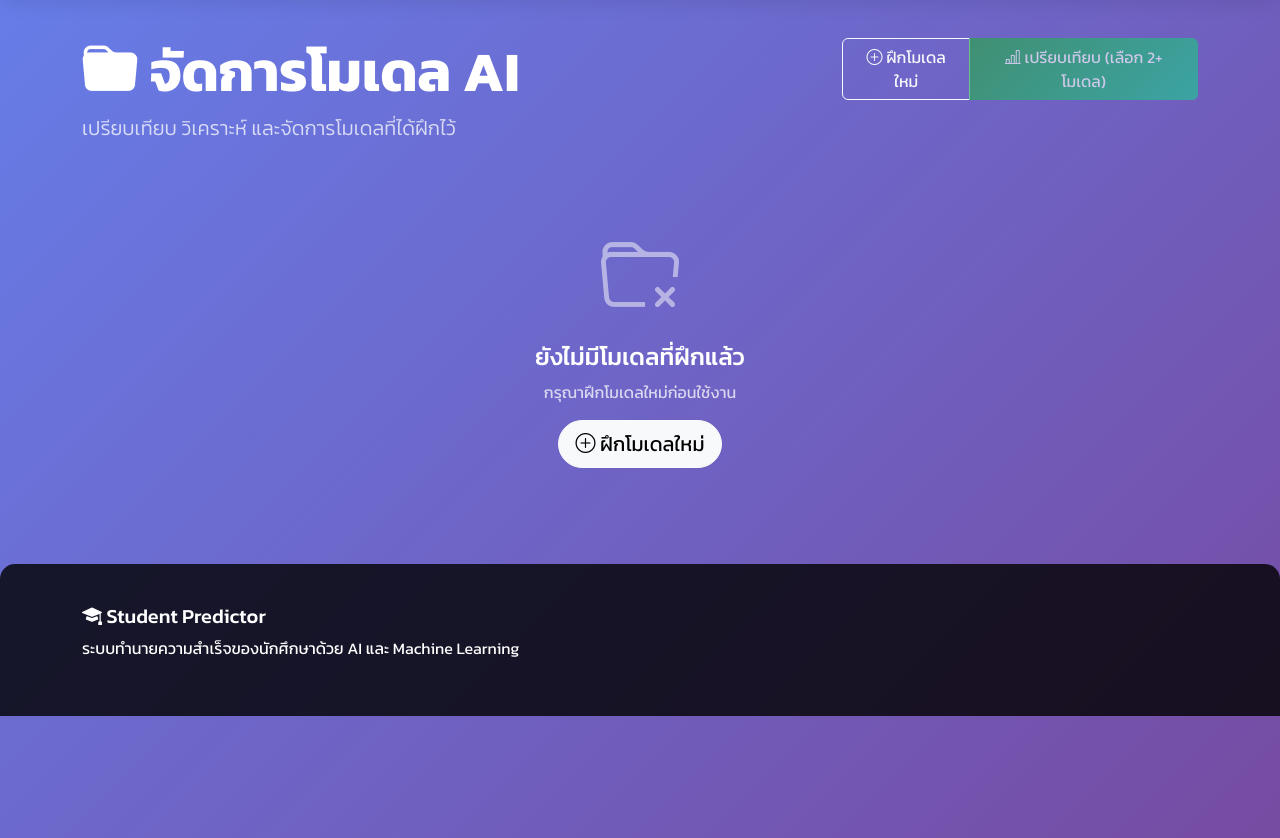
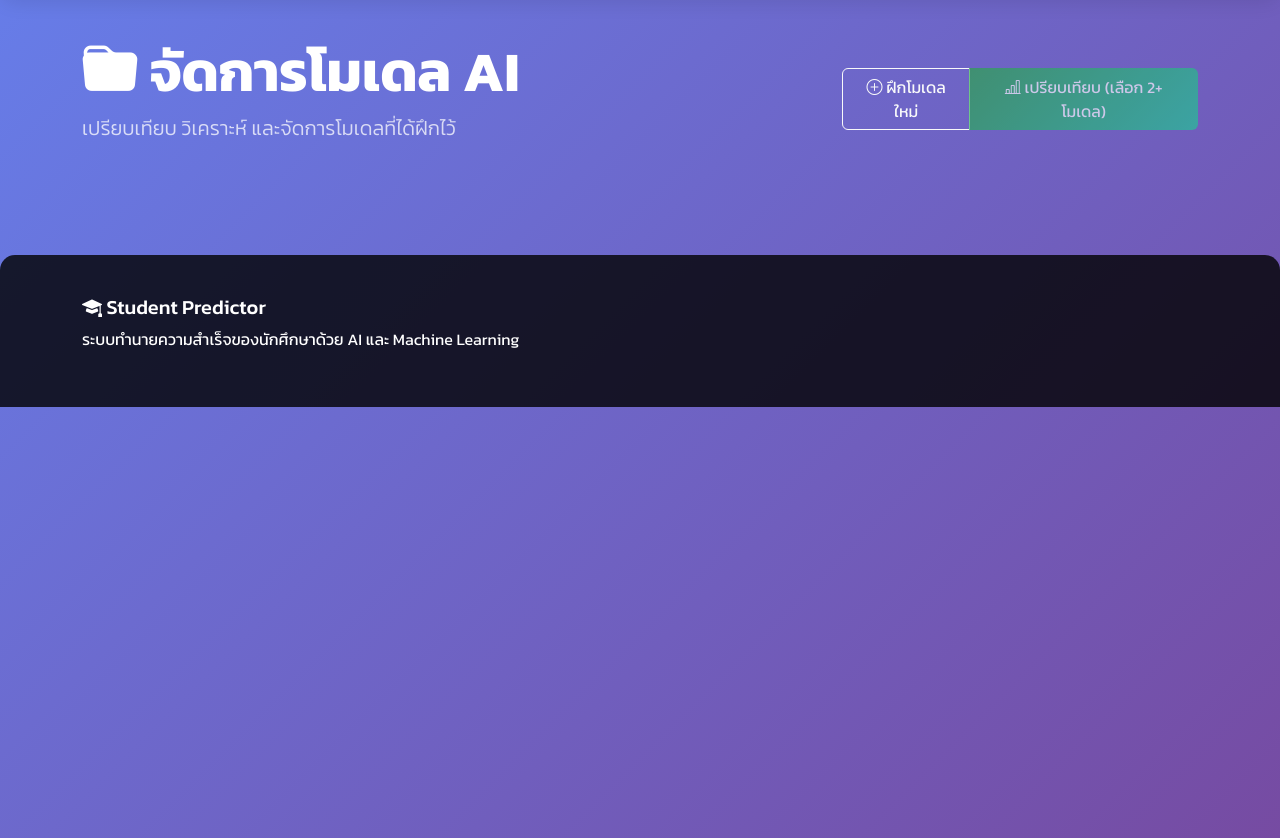
Before and after one commit to iot1234/aitest, a Flask app: page /models in a window 1280 px wide. Shown: the part 62-900 px from the top of the page. Run offline with Flask 3, Linux system fonts and the light colour scheme; data that the repository does not hold is empty.

Commit message:
Update model_management.html

```diff
--- a/templates/model_management.html
+++ b/templates/model_management.html
@@ -3,55 +3,140 @@
 {% block title %}จัดการโมเดล - {{ super() }}{% endblock %}
 
 {% block custom_css %}
+<style>
+/* ==========================================
+   Global Styles
+   ========================================== */
+.display-4 {
+    font-size: 2.5rem;
+}
+
+@media (min-width: 768px) {
+    .display-4 {
+        font-size: 3.5rem;
+    }
+}
+
+/* ==========================================
+   Model Card Styles
+   ========================================== */
 .model-card {
     transition: all 0.3s ease;
-    background: rgba(255,255,255,0.95);
+    background: rgba(255, 255, 255, 0.95);
     backdrop-filter: blur(10px);
+    border-radius: 15px;
+    box-shadow: 0 4px 15px rgba(0, 0, 0, 0.1);
+    border: none;
+    overflow: hidden;
 }
 
 .model-card:hover {
-    transform: translateY(-5px);
-    box-shadow: 0 15px 35px rgba(0,0,0,0.15);
+    transform: translateY(-8px);
+    box-shadow: 0 15px 35px rgba(0, 0, 0, 0.15);
+}
+
+.model-card .card-header {
+    background: var(--primary-gradient);
+    color: white;
+    font-weight: 600;
+    border-radius: 15px 15px 0 0 !important;
+    padding: 1.25rem;
+}
+
+.model-card .card-body {
+    padding: 1.5rem;
+}
+
+.metric-item {
+    padding: 0.5rem 0;
+}
+
+.metric-value {
+    font-size: 1.25rem;
+    font-weight: 700;
 }
 
 .performance-chart {
-    height: 200px;
+    height: 150px; /* ลดความสูงเพื่อประหยัดพื้นที่บนมือถือ */
 }
 
-.feature-importance-bar {
-    background: linear-gradient(90deg, var(--primary-gradient));
-    height: 20px;
-    border-radius: 10px;
-    transition: width 0.3s ease;
+.overall-score .badge {
+    font-size: 1rem;
+    padding: 0.5em 1em;
 }
 
 .model-actions {
-    border-top: 1px solid rgba(0,0,0,0.1);
-    padding-top: 15px;
-    margin-top: 15px;
+    border-top: 1px solid rgba(0, 0, 0, 0.1);
+    padding-top: 1rem;
+    margin-top: 1rem;
 }
 
+.model-actions .btn {
+    border-radius: 20px;
+}
+
+/* ==========================================
+   Comparison Section Styles
+   ========================================== */
 .comparison-chart-container {
-    background: rgba(255,255,255,0.95);
+    background: rgba(255, 255, 255, 0.95);
     backdrop-filter: blur(10px);
     border-radius: 20px;
-    padding: 30px;
-    box-shadow: 0 10px 30px rgba(0,0,0,0.1);
+    padding: 2rem;
+    box-shadow: 0 10px 30px rgba(0, 0, 0, 0.1);
 }
+
+.comparison-chart-container h4 {
+    font-weight: bold;
+    color: #333;
+}
+
+.comparison-stats h6 {
+    color: #6c757d;
+    font-weight: bold;
+}
+
+/* ==========================================
+   Empty State Styles
+   ========================================== */
+#emptyState {
+    background: rgba(255, 255, 255, 0.1);
+    backdrop-filter: blur(10px);
+    border-radius: 20px;
+}
+
+/* ==========================================
+   Responsive Utilities
+   ========================================== */
+@media (max-width: 767.98px) {
+    .text-end-md {
+        text-align: center !important;
+    }
+    .btn-group {
+        display: flex;
+        flex-direction: column;
+        gap: 10px;
+        width: 100%;
+    }
+    .btn-group .btn {
+        width: 100%;
+    }
+}
+</style>
 {% endblock %}
 
 {% block content %}
 <div class="container">
     <div id="alertContainer"></div>
 
-    <div class="row mb-4">
-        <div class="col-md-8">
+    <div class="row mb-5">
+        <div class="col-md-8 text-center text-md-start mb-4 mb-md-0">
             <h1 class="display-4 fw-bold text-white mb-2">
                 <i class="bi bi-folder-fill"></i> จัดการโมเดล AI
             </h1>
             <p class="lead text-white opacity-75">เปรียบเทียบ วิเคราะห์ และจัดการโมเดลที่ได้ฝึกไว้</p>
         </div>
-        <div class="col-md-4 text-end">
+        <div class="col-md-4 text-end text-end-md d-flex align-items-center justify-content-center justify-content-md-end">
             <div class="btn-group" role="group">
                 <a href="{{ url_for('index') }}" class="btn btn-outline-light">
                     <i class="bi bi-plus-circle"></i> ฝึกโมเดลใหม่
@@ -68,12 +153,12 @@
             <i class="bi bi-graph-up"></i> การเปรียบเทียบประสิทธิภาพโมเดล
         </h4>
         <div class="row">
-            <div class="col-md-8">
-                <canvas id="comparisonChart"></canvas>
+            <div class="col-md-8 mb-4 mb-md-0">
+                <canvas id="comparisonChart" class="w-100 h-100"></canvas>
             </div>
             <div class="col-md-4">
                 <div class="comparison-stats">
-                    <h6>สถิติการเปรียบเทียบ</h6>
+                    <h6 class="mb-3">สถิติการเปรียบเทียบ</h6>
                     <div id="comparisonStats"></div>
                 </div>
             </div>
@@ -117,6 +202,7 @@
 {% endblock %}
 
 {% block custom_js %}
+<script>
     let availableModels = [];
     let selectedModels = [];
     let comparisonChart = null;
@@ -168,13 +254,13 @@ function displayModels(models) {
                 <div class="card model-card h-100">
                     <div class="card-header d-flex justify-content-between align-items-center">
                         <div>
-                        <h6 class="mb-1">${model.filename}</h6>
-                        <small class="text-muted">${model.data_format}</small>
+                            <h6 class="mb-1">${model.filename.replace('.joblib', '')}</h6>
+                            <small class="text-white opacity-75">${model.data_format}</small>
                         </div>
-                    <div class="form-check">
+                        <div class="form-check form-check-inline">
                             <input class="form-check-input" type="checkbox" id="model_${index}"
                                    onchange="toggleModelSelection('${model.filename}', this.checked)">
-                        <label class="form-check-label" for="model_${index}">เลือก</label>
+                            <label class="form-check-label text-white opacity-75" for="model_${index}">เลือก</label>
                         </div>
                     </div>
                     <div class="card-body">
@@ -218,7 +304,7 @@ function displayModels(models) {
                         </div>
 
                         <div class="model-actions">
-                        <div class="d-flex gap-2 justify-content-between">
+                            <div class="d-flex gap-2 justify-content-center justify-content-md-between flex-wrap">
                                 <a href="{{ url_for('curriculum_page') }}?model=${model.filename}" class="btn btn-outline-info btn-sm">
                                     <i class="bi bi-play-circle"></i> ทดสอบ
                                 </a>
@@ -265,8 +351,14 @@ function createPerformanceChart(canvasId, performance) {
                 responsive: true,
                 maintainAspectRatio: false,
                 plugins: {
-                legend: { display: false },
-                tooltip: { callbacks: { label: (context) => `${context.label}: ${context.parsed.toFixed(1)}%` } }
+                    legend: {
+                        display: false
+                    },
+                    tooltip: {
+                        callbacks: {
+                            label: (context) => `${context.label}: ${context.parsed.toFixed(1)}%`
+                        }
+                    }
                 }
             }
         });
@@ -291,9 +383,9 @@ function toggleModelSelection(filename, checked) {
 
         const compareBtn = document.getElementById('compareBtn');
         compareBtn.disabled = selectedModels.length < 2;
-    compareBtn.innerHTML = selectedModels.length < 2
-        ? '<i class="bi bi-bar-chart-line"></i> เปรียบเทียบ (เลือก 2+ โมเดล)'
-        : `<i class="bi bi-bar-chart-line"></i> เปรียบเทียบ (${selectedModels.length})`;
+        compareBtn.innerHTML = selectedModels.length < 2 ?
+            '<i class="bi bi-bar-chart-line"></i> เปรียบเทียบ (เลือก 2+ โมเดล)' :
+            `<i class="bi bi-bar-chart-line"></i> เปรียบเทียบ (${selectedModels.length})`;
     }
 
     async function compareSelectedModels() {
@@ -306,7 +398,10 @@ async function compareSelectedModels() {
         displayComparisonTable(selectedModelData);
         document.getElementById('comparisonChartContainer').classList.remove('d-none');
         document.getElementById('comparisonTableContainer').classList.remove('d-none');
-    document.getElementById('comparisonChartContainer').scrollIntoView({ behavior: 'smooth', block: 'start' });
+        document.getElementById('comparisonChartContainer').scrollIntoView({
+            behavior: 'smooth',
+            block: 'start'
+        });
     }
 
     function displayComparisonChart(models) {
@@ -332,7 +427,16 @@ function displayComparisonChart(models) {
                 labels: ['Accuracy', 'Precision', 'Recall', 'F1-Score'],
                 datasets: datasets
             },
-        options: { responsive: true, maintainAspectRatio: false, scales: { r: { beginAtZero: true, max: 100 } } }
+            options: {
+                responsive: true,
+                maintainAspectRatio: false,
+                scales: {
+                    r: {
+                        beginAtZero: true,
+                        max: 100
+                    }
+                }
+            }
         });
     }
 
@@ -368,7 +472,9 @@ async function deleteModel(filename) {
         if (!confirm(`คุณแน่ใจหรือไม่ที่จะลบโมเดล '${filename}'?`)) return;
         try {
             showLoading('กำลังลบโมเดล...');
-        const response = await fetch(`/api/models/${filename}`, { method: 'DELETE' });
+            const response = await fetch(`/api/models/${filename}`, {
+                method: 'DELETE'
+            });
             const result = await response.json();
             if (result.success) {
                 showAlert('ลบโมเดลสำเร็จ', 'success');
@@ -388,4 +494,5 @@ async function deleteModel(filename) {
             hideLoading();
         }
     }
+</script>
 {% endblock %}
```
Lines whose indentation alone changed are shown as unchanged.
